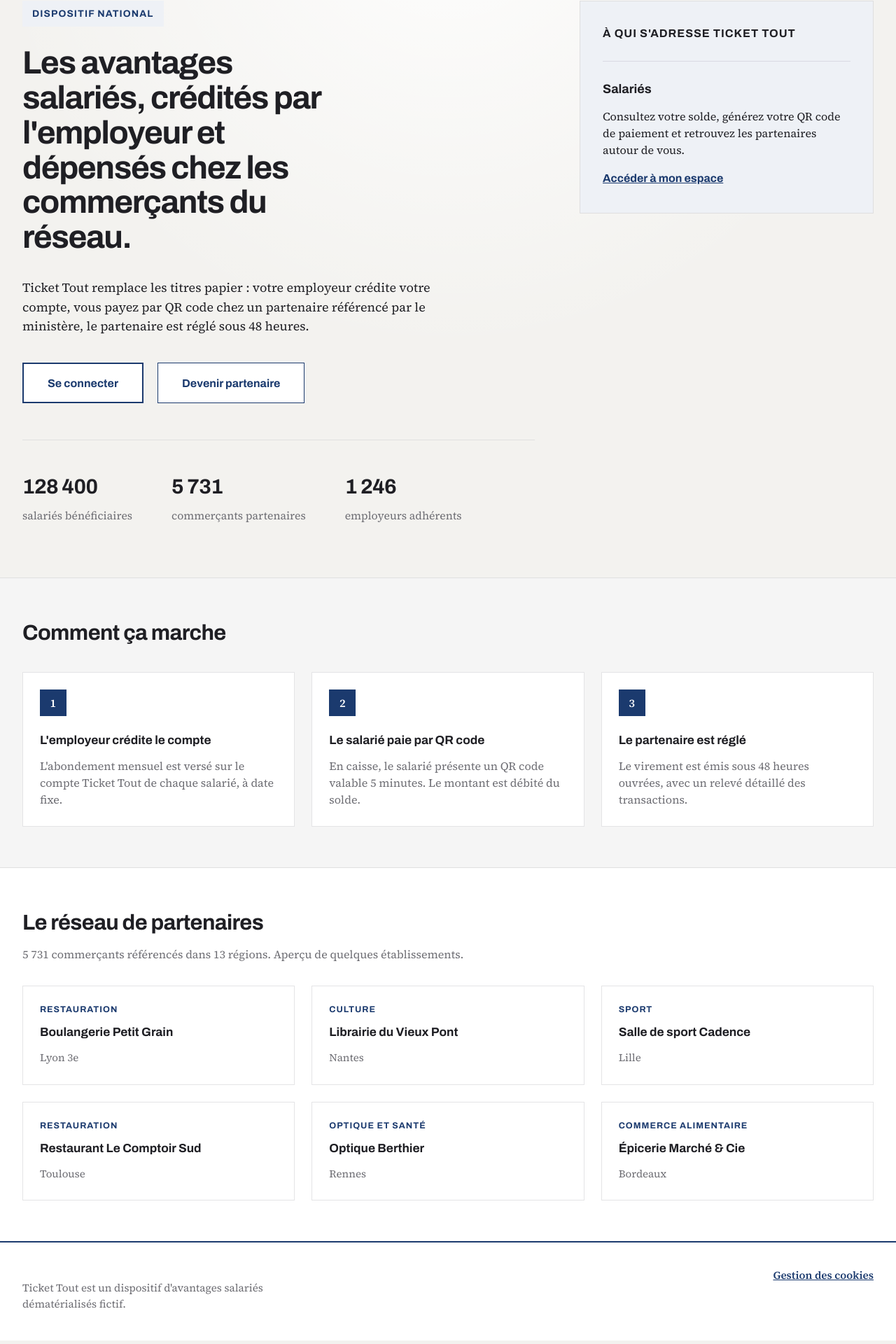
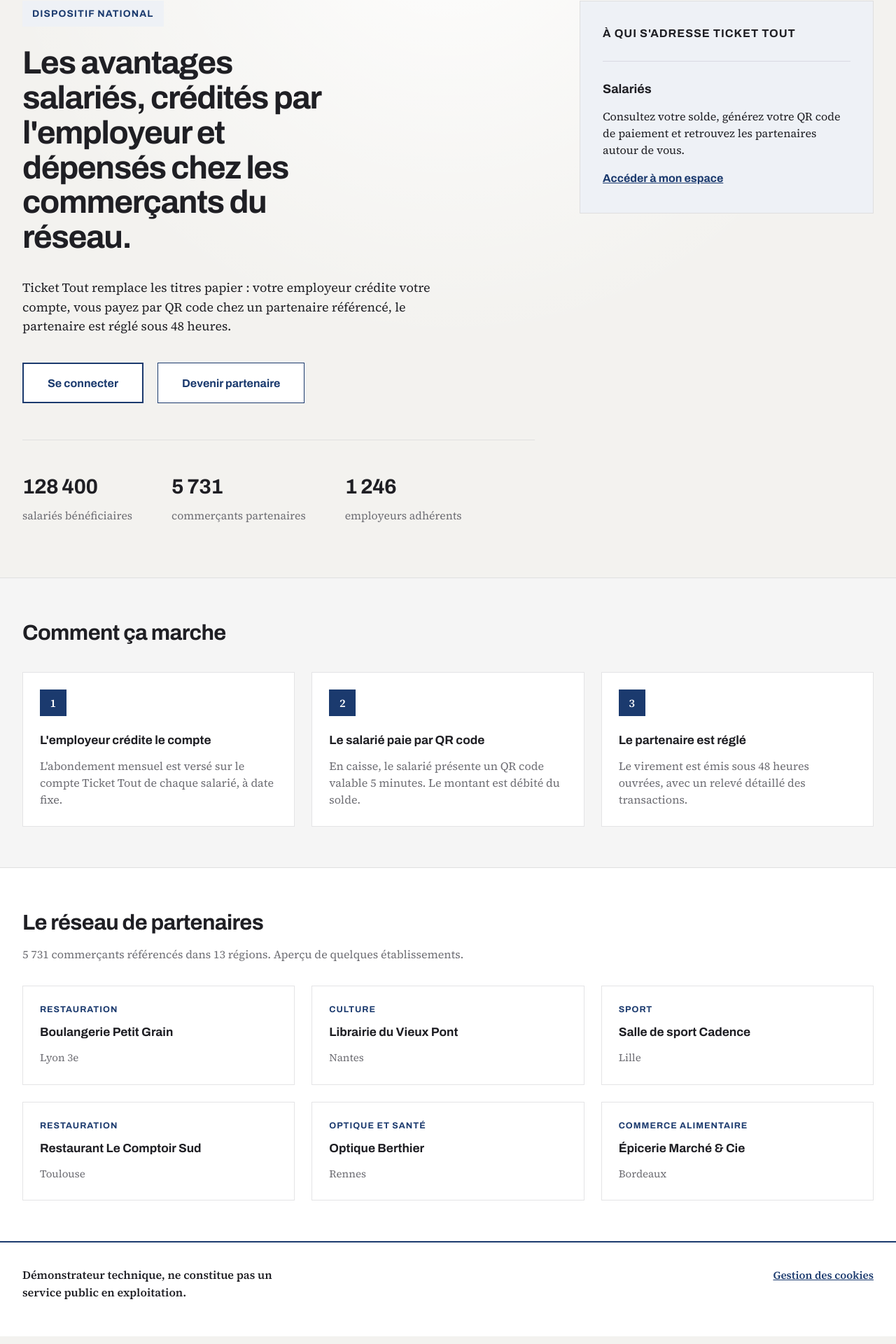
Before and after one commit to noambouillet/carte-pro, a React (Vite) app in the folder frontend/: page / in a window 1280 px wide. Shown: the part 153-2073 px from the top of the page at 70% size. Built offline with nearby package versions, Linux system fonts and the light colour scheme.

Commit message:
feat: update footer disclaimer and improve text clarity across multiple components

```diff
--- a/frontend/index.html
+++ b/frontend/index.html
@@ -11,4 +11,3 @@
     <script type="module" src="/src/main.tsx"></script>
   </body>
 </html>
-π
--- a/frontend/src/components/Footer.css
+++ b/frontend/src/components/Footer.css
@@ -36,6 +36,12 @@
   font-size: 0.82rem;
 }
 
+.footer-disclaimer {
+  margin: 0 0 10px;
+  font-weight: 700;
+  color: var(--text-main);
+}
+
 .footer-note {
   margin: 20px 0 0;
   font-size: 0.95rem;
--- a/frontend/src/components/Footer.tsx
+++ b/frontend/src/components/Footer.tsx
@@ -9,11 +9,11 @@ function Footer() {
     <footer className="site-footer">
       <div className="site-footer-inner">
         <div className="footer-brand">
-          <p className="footer-note">
-            Ticket Tout est un dispositif d&apos;avantages salariés dématérialisés fictif.
+          <p className="footer-disclaimer">
+            Démonstrateur technique, ne constitue pas un service public en
+            exploitation.
           </p>
         </div>
-
         <nav className="footer-nav" aria-label="Liens de bas de page">
           <ul>
             {footerLinks.map((label) => (
--- a/frontend/src/pages/LandingPage.tsx
+++ b/frontend/src/pages/LandingPage.tsx
@@ -66,8 +66,7 @@ function Home({ onLogin, onBecomePartner, onEmployee, onAdmin, onPartner, isLogg
 
           <p className="home-lead">
             Ticket Tout remplace les titres papier : votre employeur crédite votre
-            compte, vous payez par QR code chez un partenaire référencé par le
-            ministère, le partenaire est réglé sous 48 heures.
+            compte, vous payez par QR code chez un partenaire référencé, le partenaire est réglé sous 48 heures.
           </p>
 
           {!isLoggedIn && (
--- a/frontend/src/pages/Login.tsx
+++ b/frontend/src/pages/Login.tsx
@@ -86,9 +86,7 @@ function Login({ onCreateAccount, onLoginSuccess }: LoginProps) {
       </form>
 
       <p className="legal">
-        En continuant, vous acceptez les conditions générales d&apos;utilisation
-        du portail ministériel. Ce site est protégé par les systèmes de
-        sécurité de l&apos;État.
+        En continuant, vous acceptez les conditions générales d&apos;utilisation.
       </p>
     </section>
   )
--- a/frontend/src/pages/Network.tsx
+++ b/frontend/src/pages/Network.tsx
@@ -40,7 +40,7 @@ function Network({ establishment }: NetworkProps) {
     <div className="dash-inner dash-body">
       <h1 className="dash-title">Réseau des partenaires</h1>
       <p className="dash-subtitle">
-        Consultez les établissements référencés par le ministère. Les
+        Consultez les établissements référencés. Les
         commerçants du réseau acceptent tous le paiement Ticket Tout.
       </p>
 
```
